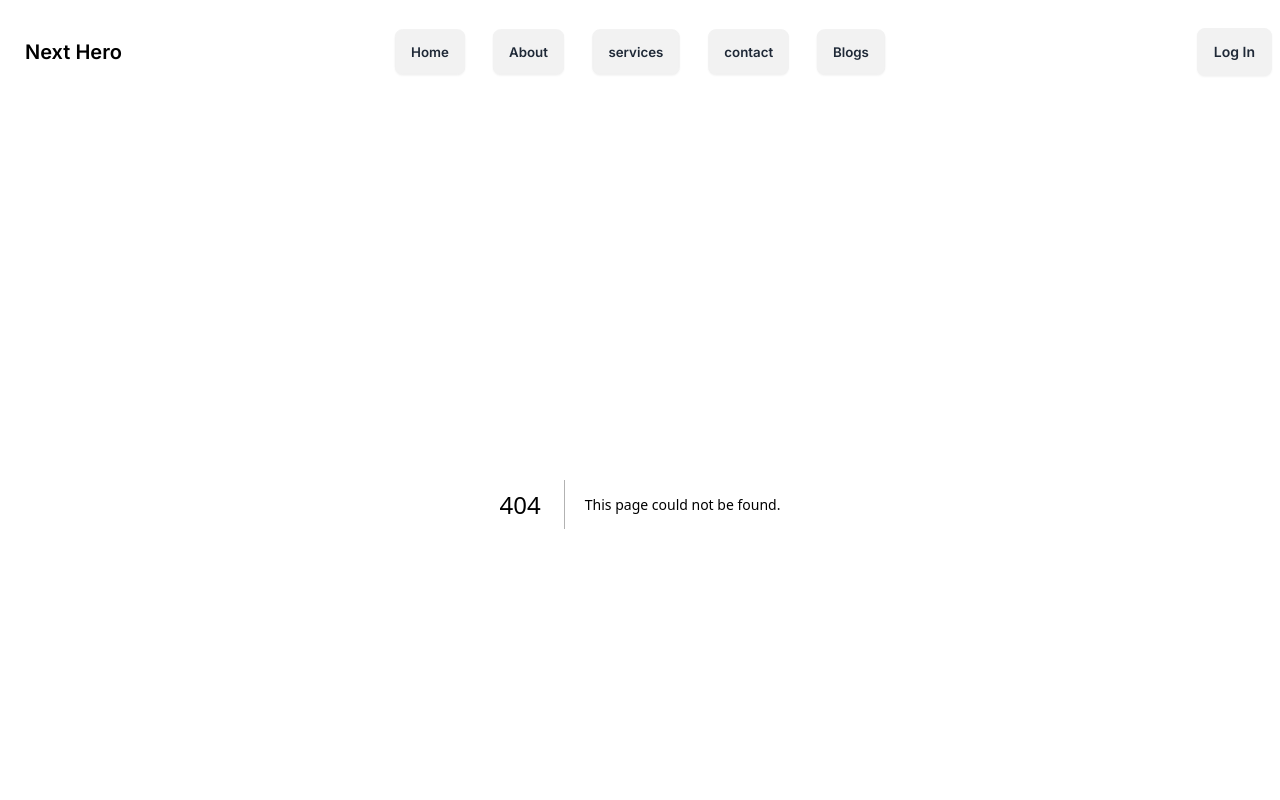
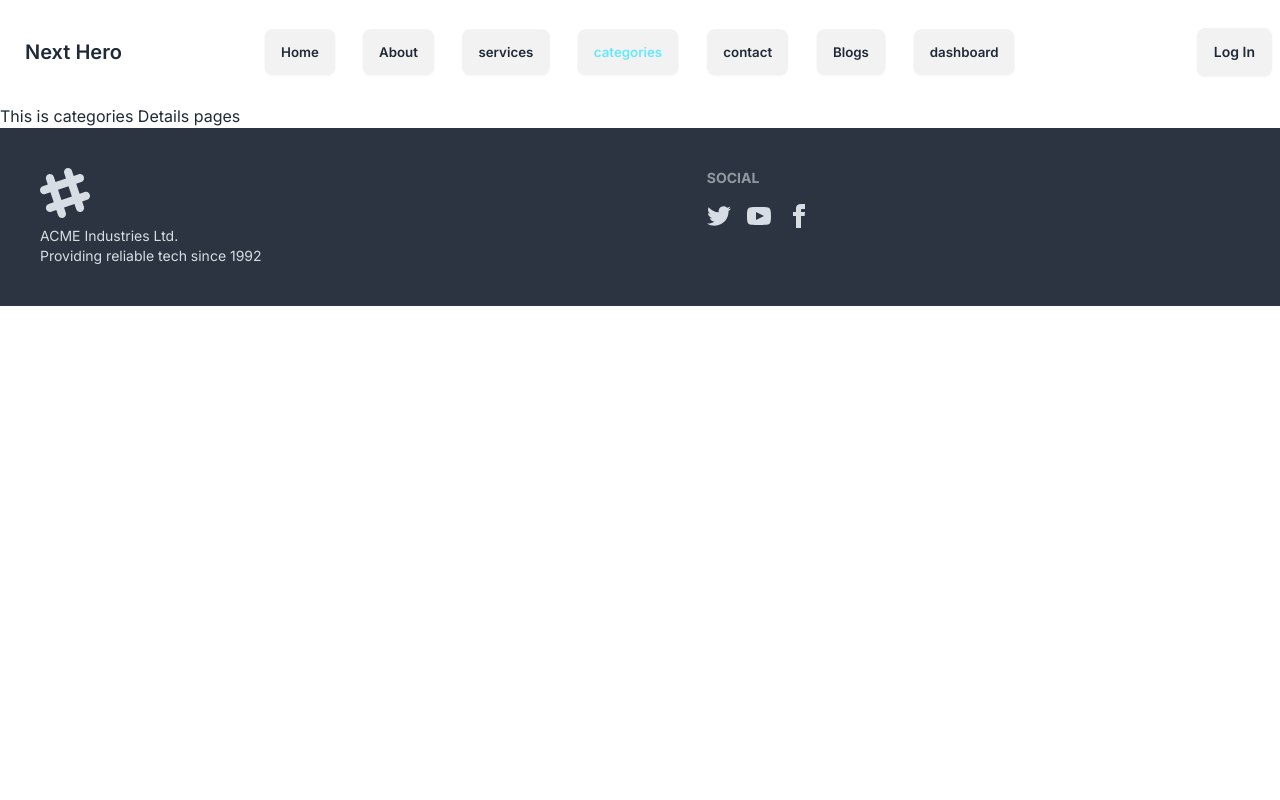
Before and after one commit to yasin-hasan2/nextJs-learning-project, a Next.js app: page /categories in a window 1280 px wide. Before the commit this address had no page. Shown: the top 800 px of the page. Built offline with nearby package versions, Linux system fonts and the light colour scheme.

Commit message:
catch all segment

```diff
--- /dev/null
+++ b/src/app/categories/[...features]/page.jsx
@@ -0,0 +1,14 @@
+import React from "react";
+
+const CategoriesDetailsPage = ({ params }) => {
+  console.log(params);
+  if (params.features.length == 3) return <div>{params.features[2]}</div>;
+  if (params.features.length == 2) return <div>{params.features[1]}</div>;
+  return (
+    <div>
+      <h1>This is categories Details pages</h1>
+    </div>
+  );
+};
+
+export default CategoriesDetailsPage;
--- /dev/null
+++ b/src/app/categories/page.jsx
@@ -0,0 +1,11 @@
+import React from "react";
+
+const CategoriesPage = () => {
+  return (
+    <div>
+      <h1>This is categories pages</h1>
+    </div>
+  );
+};
+
+export default CategoriesPage;
--- a/src/components/Navbar.jsx
+++ b/src/components/Navbar.jsx
@@ -20,12 +20,20 @@ const Navbar = () => {
       path: "/services",
     },
     {
+      title: "categories",
+      path: "/categories",
+    },
+    {
       title: "contact",
       path: "/contact",
     },
     {
       title: "Blogs",
       path: "/blogs",
+    },
+    {
+      title: "dashboard",
+      path: "/dashboard",
     },
   ];
 
```
